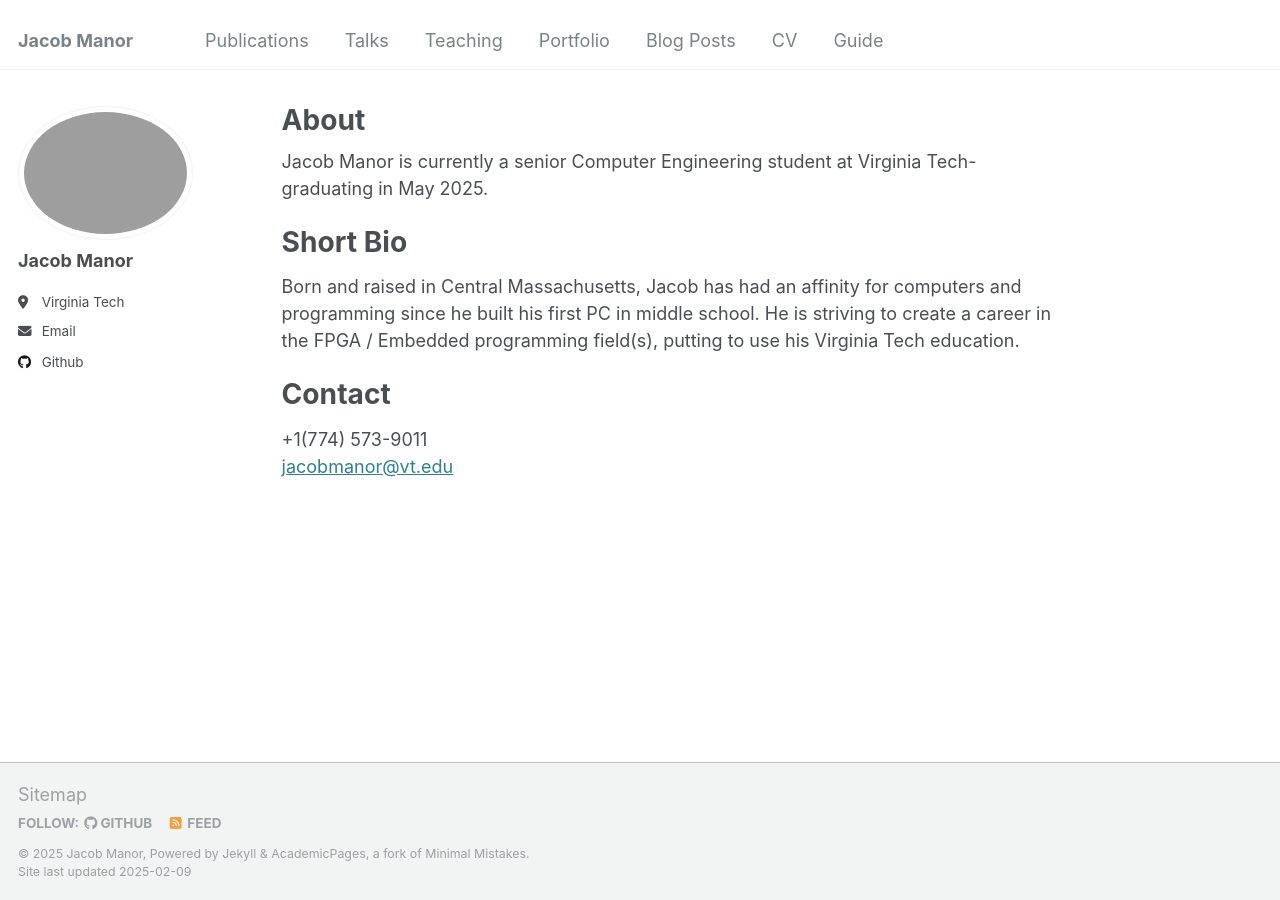
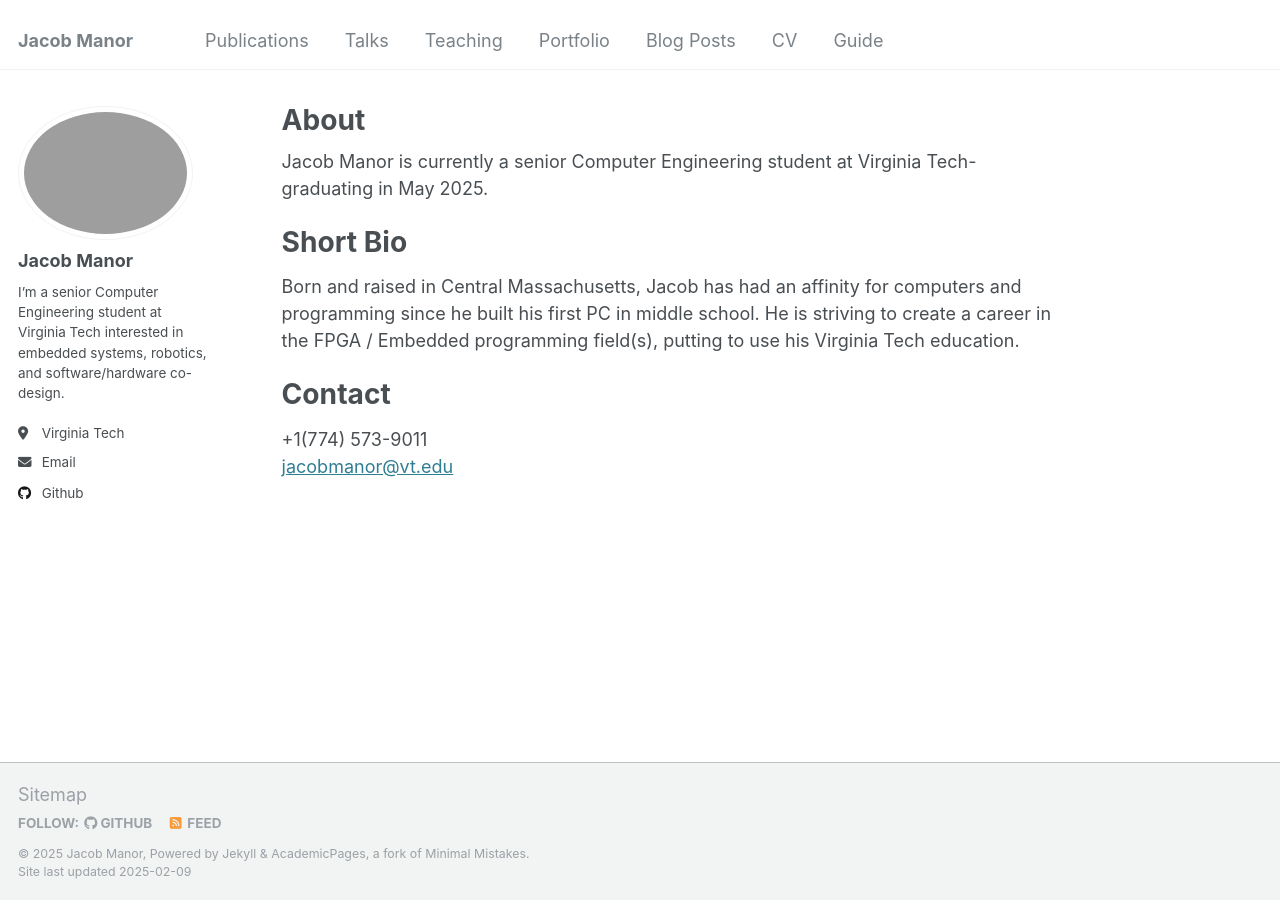
Before and after one commit to jacobmanor/jacobmanor.github.io, a Jekyll site: the page built from _pages/about.md, in a window 1280 px wide. Built offline with Jekyll 4.4.1, drawn with Linux system fonts in a browser that asks for light colours.

Commit message:
Update _config.yml

```diff
--- a/_config.yml
+++ b/_config.yml
@@ -11,20 +11,20 @@ locale                   : "en-US"
 title                    : "Jacob Manor"
 title_separator          : "-"
 name                     : &name "Jacob Manor"
-description              : &description "personal description"
+description              : &description "Senior Computer Engineering student at Virginia Tech"
 url                      : https://jacobmanor.github.io # the base hostname & protocol for your site e.g. "https://[your GitHub username].github.io"
 baseurl                  : "" # the subpath of your site, e.g. "/blog"
-repository               : "academicpages/academicpages.github.io"
+repository               : "jacobmanor/jacobmanor.github.io"
 
 # Site Author - The following control what appear as part of the author content on the side bar.
 #               If a field is blank the icon and link will not appear, otherwise it will be shown.
 #               Additional customization can be done by editing /_includes/author-profile.html
 author:
   # Biographic information
-  avatar           : "jacob.jpg"
+  avatar           : "files/jacob.jpg"
   name             : "Jacob Manor"
-  pronouns         : # example: "she/her"
-  bio              : ""
+  pronouns         : # example: "he/him"
+  bio              : "I’m a senior Computer Engineering student at Virginia Tech interested in embedded systems, robotics, and software/hardware co-design."
   location         : "Virginia Tech"
   uri              : # URL
   email            : "jacobmanor@vt.edu"
@@ -112,10 +112,11 @@ og_image                 :  # Open Graph/Twitter default site image
 # For specifying social profiles
 # - https://developers.google.com/structured-data/customize/social-profiles
 social:
-  type                   : # Person or Organization (defaults to Person)
-  name                   : # If the user or organization name differs from the site's name
+  type                   :   "Person" # or Organization (defaults to Person)
+  name                   : "Jacob Manor"
   links: # An array of links to social media profiles
-
+    - "https://github.com/jacobmanor"
+    - "https://www.linkedin.com/in/jacobmanor"
 
 # Analytics
 analytics:
```
